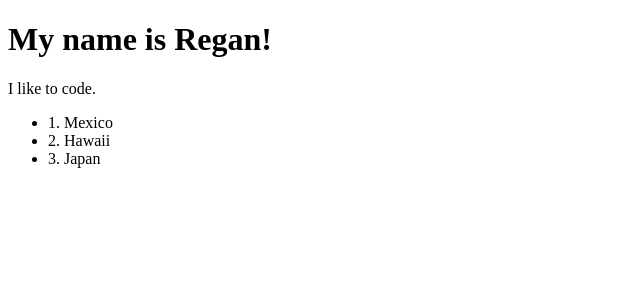
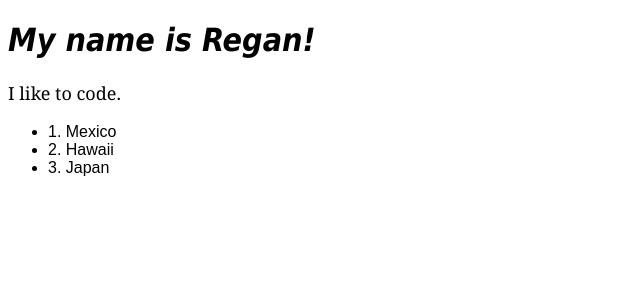
Before and after one commit to ReganIu/React-Testing, a React (Create React App) app: page / in a window 1280 px wide. Shown: the top 300 px of the page, without its empty margins (0-640 px from the left). Built offline with nearby package versions, Linux system fonts and the light colour scheme.

Commit message:
added some styling to func component test

```diff
--- a/public/styles.css
+++ b/public/styles.css
@@ -0,0 +1,13 @@
+p {
+    font-size: large;
+    font-family: Cambria;
+}
+
+ul {
+    font-family: Arial;
+}
+
+h1 {
+    font-style: oblique;
+    font-family: Tahoma;
+}
```
